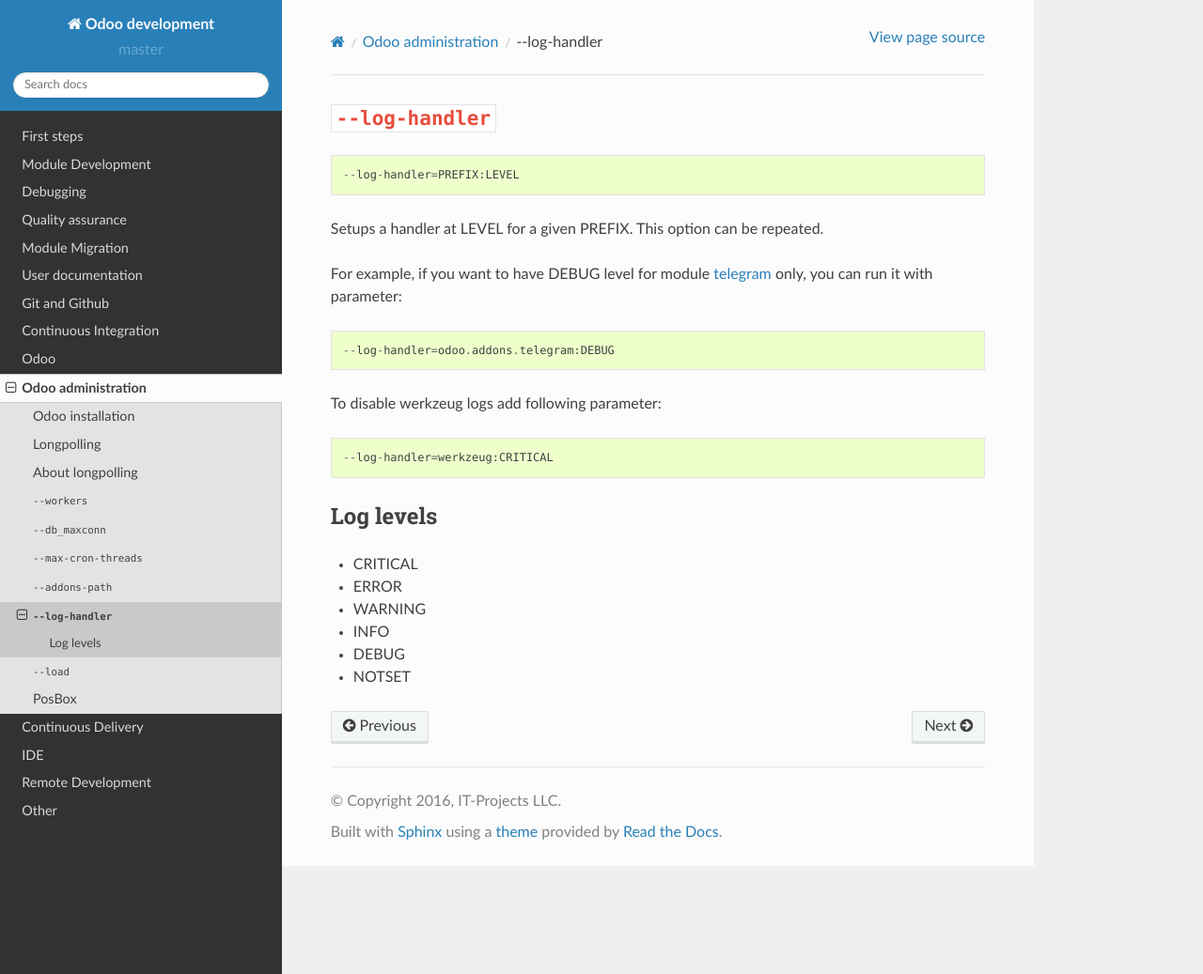
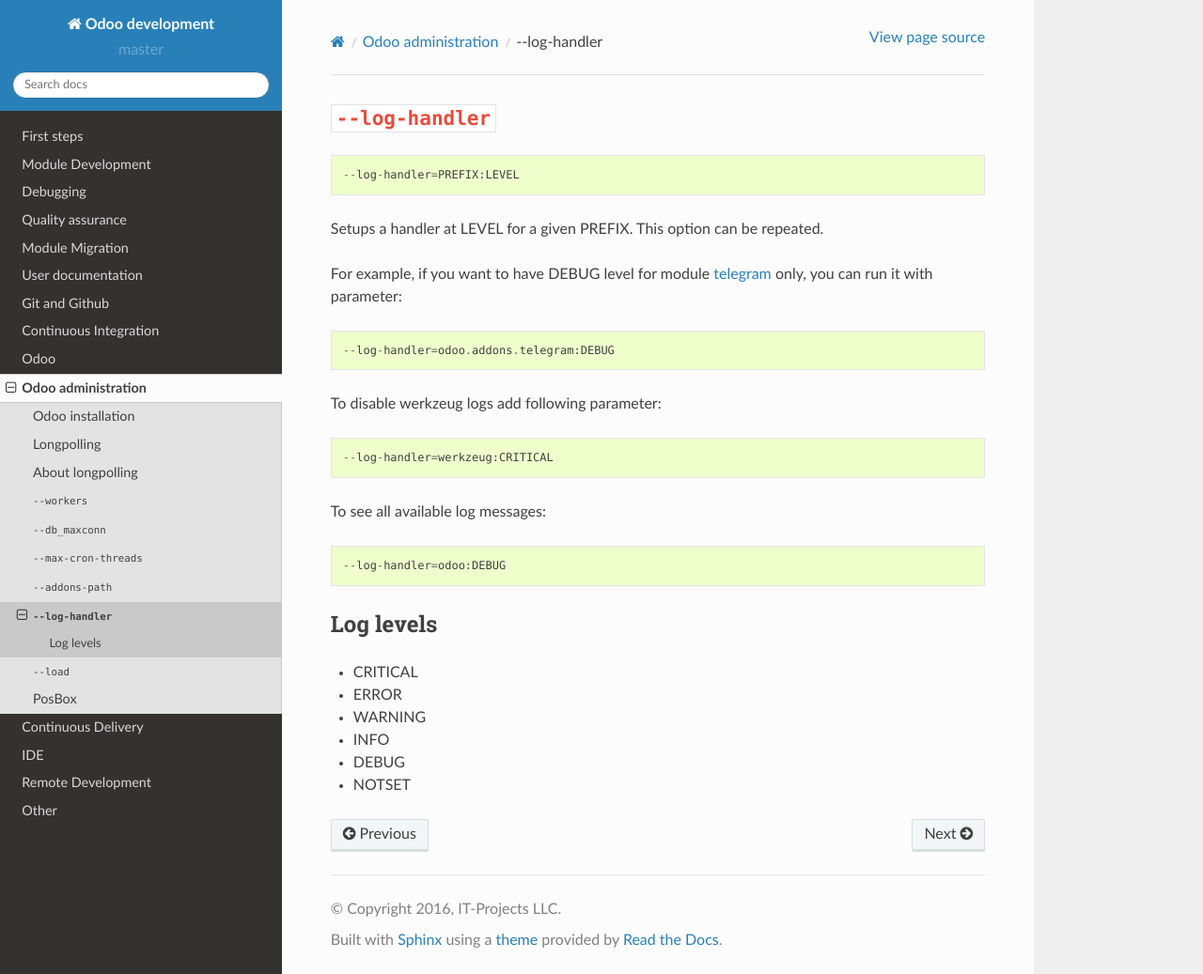
Before and after one commit to itpp-labs/odoo-development, a Sphinx documentation site: the page built from docs/admin/log-handler.rst, in a window 1280 px wide and 1037 px high. Shown: the whole window at 94% size. Built offline with Sphinx 7.4.7 and the Read the Docs theme 2.0.0, drawn with Linux system fonts in a browser that asks for light colours.

Commit message:
[ADD] --log-handler=odoo:DEBUG

```diff
--- a/docs/admin/log-handler.rst
+++ b/docs/admin/log-handler.rst
@@ -16,6 +16,10 @@
 
    --log-handler=werkzeug:CRITICAL
 
+To see all available log messages::
+
+   --log-handler=odoo:DEBUG
+
 Log levels
 ==========
 
```
